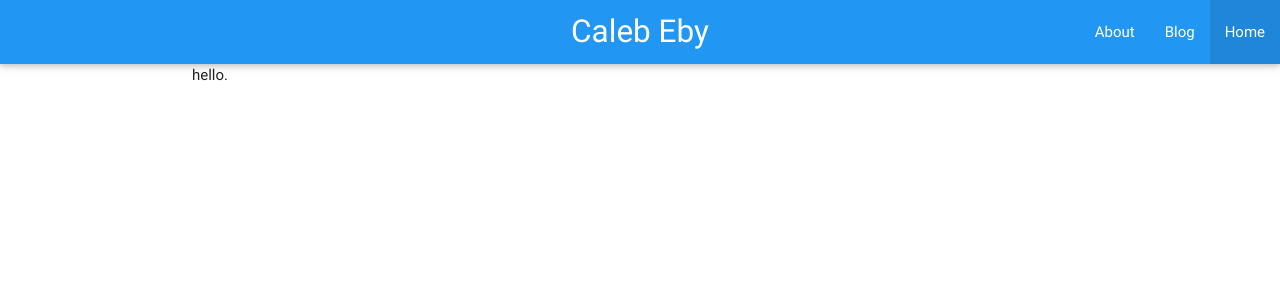
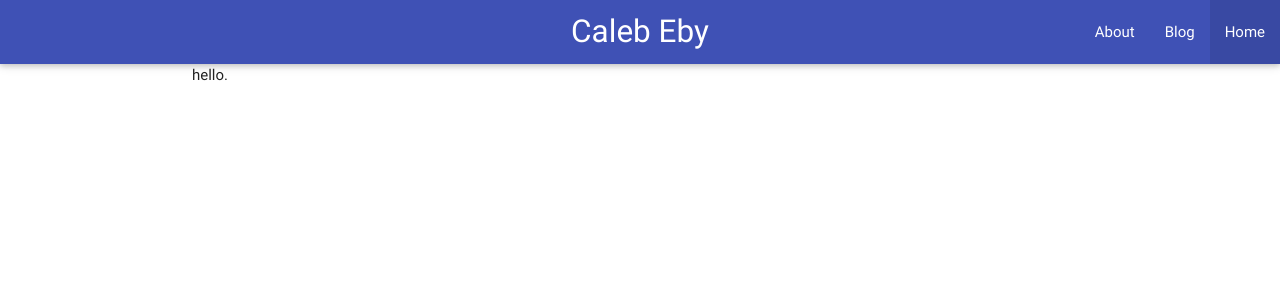
Before and after one commit to calebeby/calebeby.github.io, a Jekyll site: the page built from index.html, in a window 1280 px wide. Shown: the top 300 px of the page. Built offline with Jekyll 4.4.1, drawn with Linux system fonts in a browser that asks for light colours; nearby versions of some CDN libraries; library files that are not in the unit come from our copies.

Commit message:
change colors

```diff
--- a/_sass/_variables.scss
+++ b/_sass/_variables.scss
@@ -1,5 +1,5 @@
 /*** Colors ***/
-$primary-color: color("blue", "base") !default;
+$primary-color: color("indigo", "base") !default;
 $primary-color-light: lighten($primary-color, 15%) !default;
 $primary-color-dark: darken($primary-color, 15%) !default;
 
```
